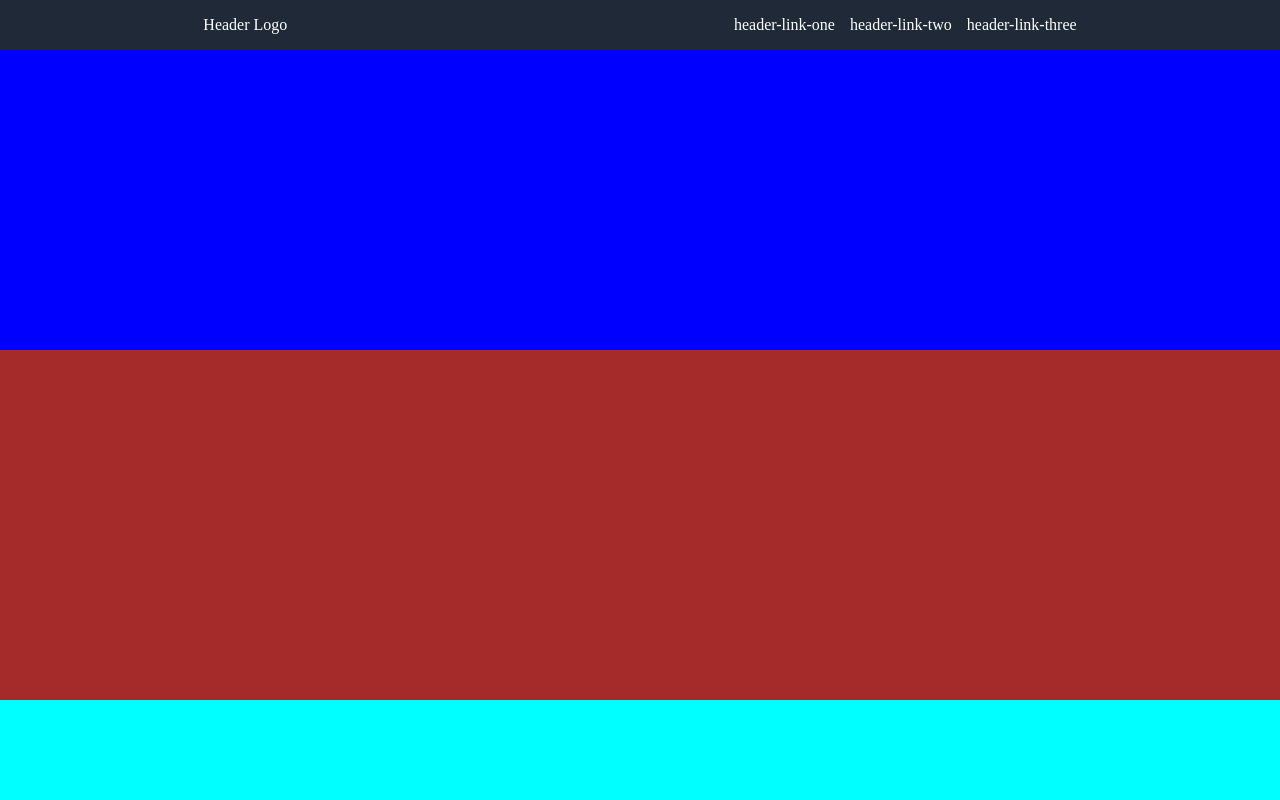
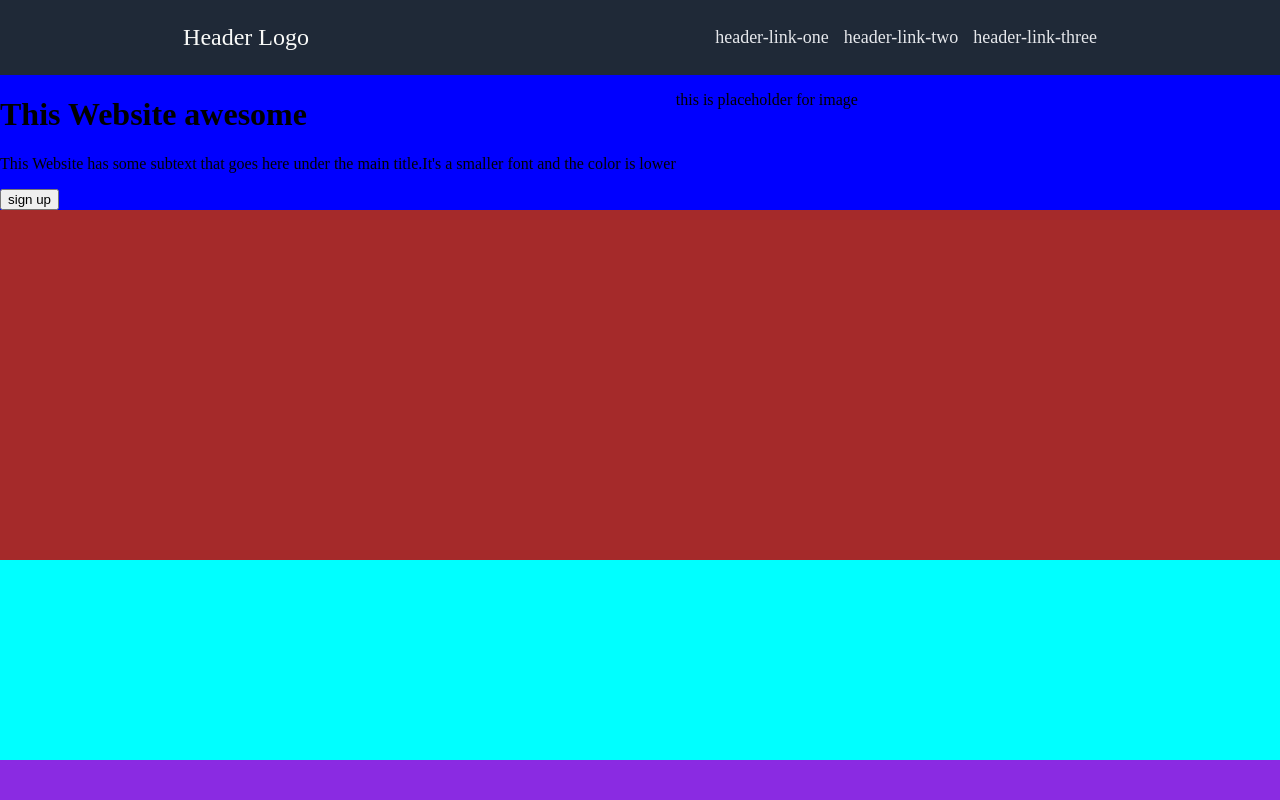
Before and after one commit to bekure27/Odin-Landing-Page, a plain HTML site: page index.html in a window 1280 px wide. Shown: the top 800 px of the page. Drawn offline with Linux system fonts and the light colour scheme.

Commit message:
modify header style

```diff
--- a/css/style.css
+++ b/css/style.css
@@ -4,27 +4,39 @@ body{
     margin: 0;
 }
 
+ /* header-section-style */
 
 .header{
     background:#1F2937;
     display: flex;
-    color:#FFFFFF;
     justify-content: space-around;
+    align-items: center;
+}
+.logo{
+    color:#F9FAF8;
+    font-size: 24px;
 }
 .header-links{
     display: flex;
     list-style: none;
     gap:15px;
+    font-size: 18px;
 }
 .header-links a {
     text-decoration: none;
-    color: #FFFFFF;
+    color: #E5E7EB;
 }
+
+/* top-content style */
 
 .top-content{
     background-color: blue;
-    height: 300px;
+    display: flex;
 }
+
+
+
+
 .random-info{
     background: brown;
     height: 350px;
--- a/index.html
+++ b/index.html
@@ -21,8 +21,16 @@
      </div>
     </div>
     <div class="top-content">
+        <div class="content-text">
+         <h1>This Website awesome</h1>
+         <p>This Website has some subtext that goes here under the main title.It's a smaller font and the color is lower </p>
+         <button>sign up</button>
+        </div>
+        <div class="content-img">
+          <p>this is placeholder for image</p>
+        </div>
+    </div>
 
-    </div>
     <div class="random-info">
 
     </div>
```
